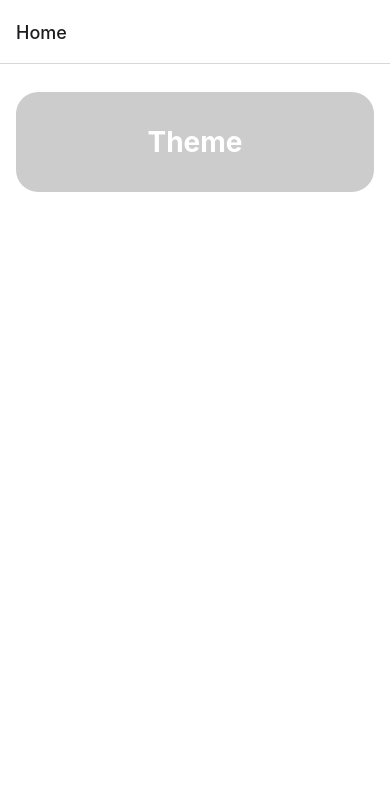
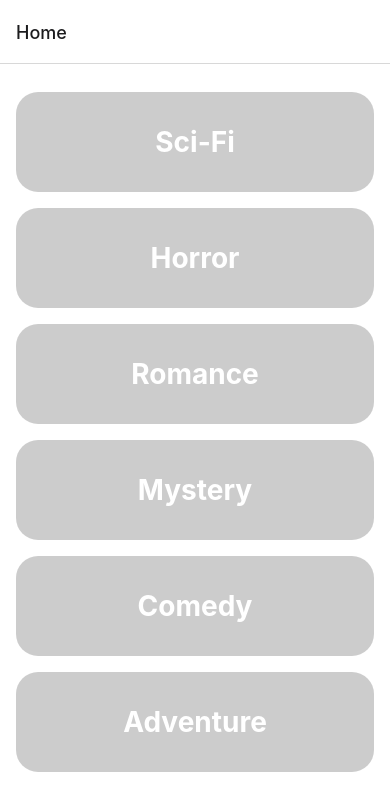
Before and after one commit to cphikiso/playomobile, a React Native app: screen /Home in a window 390 px wide. Shown: the top 810 px of the page. Built offline with nearby package versions, Linux system fonts and the light colour scheme.

Commit message:
theme + age

```diff
--- /dev/null
+++ b/assets/data.ts
@@ -0,0 +1,8 @@
+export const StoryThemes = [
+  "Sci-Fi",
+  "Horror",
+  "Romance",
+  "Mystery",
+  "Comedy",
+  "Adventure",
+];
--- a/components/ThemeTile.tsx
+++ b/components/ThemeTile.tsx
@@ -1,9 +1,15 @@
 import { View, Text, TouchableOpacity } from "react-native";
 import React from "react";
 
-const ThemeTile = () => {
+import { useNavigation } from "@react-navigation/native";
+
+const ThemeTile = ({ title }) => {
+  const navigation = useNavigation();
   return (
     <TouchableOpacity
+      onPress={() => {
+        navigation.navigate("ThemeConfirm", { theme: title });
+      }}
       style={{
         height: 100,
         backgroundColor: "rgba(0,0,0,0.2)",
@@ -11,10 +17,11 @@ const ThemeTile = () => {
         alignItems: "center",
         borderRadius: 22,
         borderCurve: "continuous",
+        marginBottom: 16,
       }}
     >
       <Text style={{ fontWeight: "700", fontSize: 28, color: "#fff" }}>
-        Theme
+        {title}
       </Text>
     </TouchableOpacity>
   );
--- a/src/Navigation/AppNavigator.tsx
+++ b/src/Navigation/AppNavigator.tsx
@@ -1,6 +1,7 @@
 import { createNativeStackNavigator } from "@react-navigation/native-stack";
 import { NavigationContainer } from "@react-navigation/native";
-import HomeScreen from "../screens/HomeScreen";
+import HomeScreen from "../screens/Home/HomeScreen";
+import ThemeScreen from "../screens/Home/ThemeScreen/ThemeScreen";
 
 const Stack = createNativeStackNavigator();
 
@@ -15,6 +16,7 @@ function AppNavigator() {
         }
       >
         <Stack.Screen name="Home" component={HomeScreen} />
+        <Stack.Screen name="ThemeConfirm" component={ThemeScreen} />
       </Stack.Navigator>
     </NavigationContainer>
   );
--- /dev/null
+++ b/src/screens/Home/HomeScreen.tsx
@@ -0,0 +1,22 @@
+import { View, Text, SafeAreaView, FlatList } from "react-native";
+import React from "react";
+import { StatusBar } from "expo-status-bar";
+import { styles } from "./styles";
+import { StoryThemes } from "../../../assets/data";
+import ThemeTile from "../../../components/ThemeTile";
+
+const HomeScreen = () => {
+  return (
+    <View style={styles.container}>
+      <StatusBar style="auto" />
+      <FlatList
+        data={StoryThemes}
+        renderItem={(theme) => {
+          return <ThemeTile title={theme.item} />;
+        }}
+      />
+    </View>
+  );
+};
+
+export default HomeScreen;
--- /dev/null
+++ b/src/screens/Home/ThemeScreen/ThemeScreen.tsx
@@ -0,0 +1,63 @@
+import {
+  View,
+  Text,
+  SafeAreaView,
+  FlatList,
+  TouchableOpacity,
+} from "react-native";
+import React, { useState } from "react";
+import { StatusBar } from "expo-status-bar";
+import { styles } from "./styles";
+
+const ThemeScreen = ({ route }) => {
+  const [rating, setRating] = useState("");
+
+  const { theme } = route.params;
+
+  return (
+    <View style={styles.container}>
+      <StatusBar style="auto" />
+
+      <Text style={styles.title}>{theme}</Text>
+      <Text style={styles.subtitle}>Dive into the Playo world of {theme} </Text>
+
+      <Text style={{ fontSize: 16, fontWeight: "500", marginBottom: 10 }}>
+        Select rating
+      </Text>
+      <View style={{ flexDirection: "row", justifyContent: "space-around" }}>
+        <TouchableOpacity
+          onPress={() => setRating("adult")}
+          style={[
+            styles.ratingView,
+            { backgroundColor: "black" },
+            rating == "adult" && { borderWidth: 4, borderColor: "grey" },
+          ]}
+        >
+          <Text style={styles.ratingText}>Adult</Text>
+        </TouchableOpacity>
+        <TouchableOpacity
+          onPress={() => setRating("teen")}
+          style={[
+            styles.ratingView,
+            { backgroundColor: "orange" },
+            rating == "teen" && { borderWidth: 4, borderColor: "grey" },
+          ]}
+        >
+          <Text style={styles.ratingText}>Teen</Text>
+        </TouchableOpacity>
+        <TouchableOpacity
+          onPress={() => setRating("child")}
+          style={[
+            styles.ratingView,
+            { backgroundColor: "green" },
+            rating == "child" && { borderWidth: 4, borderColor: "grey" },
+          ]}
+        >
+          <Text style={styles.ratingText}>Child</Text>
+        </TouchableOpacity>
+      </View>
+    </View>
+  );
+};
+
+export default ThemeScreen;
--- /dev/null
+++ b/src/screens/Home/ThemeScreen/styles.ts
@@ -0,0 +1,27 @@
+import { StyleSheet } from "react-native";
+
+export const styles = StyleSheet.create({
+  container: {
+    flex: 1,
+    backgroundColor: "#fff",
+    paddingTop: 28,
+    paddingHorizontal: 16,
+  },
+  title: { fontSize: 28, fontWeight: "900", textAlign: "center" },
+  subtitle: {
+    marginBottom: 16,
+    fontSize: 22,
+    fontWeight: "500",
+    //textAlign: "center",
+  },
+  ratingView: {
+    width: 80,
+    backgroundColor: "grey",
+    justifyContent: "center",
+    alignItems: "center",
+    height: 52,
+    borderRadius: 12,
+    borderCurve: "continuous",
+  },
+  ratingText: { fontSize: 18, color: "#fff", fontWeight: "700" },
+});
--- a/src/screens/HomeScreen.tsx
+++ /dev/null
@@ -1,16 +0,0 @@
-import { View, Text, SafeAreaView } from "react-native";
-import React from "react";
-import { StatusBar } from "expo-status-bar";
-import { styles } from "./styles";
-import ThemeTile from "../../components/ThemeTile";
-
-const HomeScreen = () => {
-  return (
-    <View style={styles.container}>
-      <StatusBar style="auto" />
-      <ThemeTile />
-    </View>
-  );
-};
-
-export default HomeScreen;
```
Also changed, not shown: src/screens/Home/styles.ts (renamed from src/screens/styles.ts).
